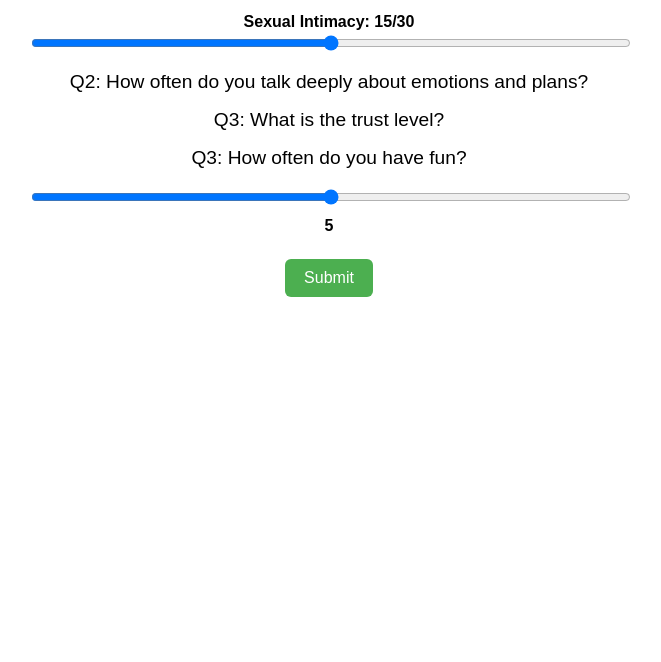
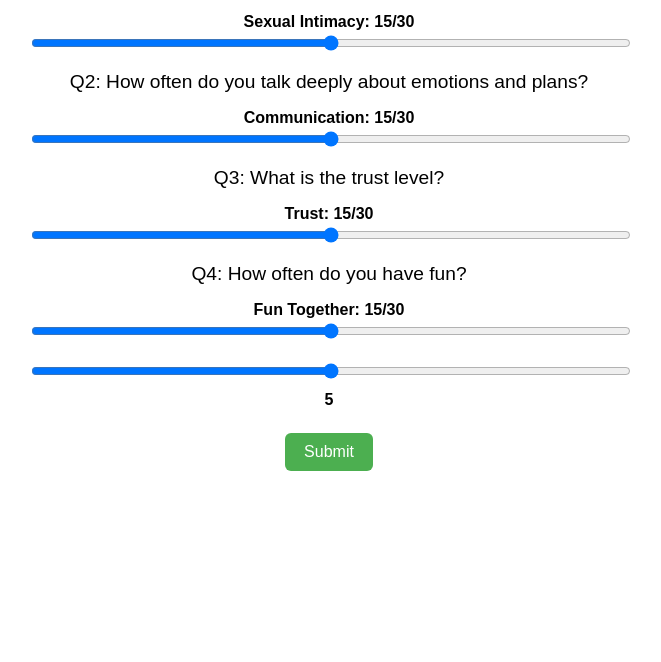
Before and after one commit to Mvhd/family-graph-app, a plain HTML site: page index.html in a window 1280 px wide. Shown: the part 131-793 px from the top of the page, without its empty margins (311-972 px from the left). Drawn offline with nearby package versions, Linux system fonts and the light colour scheme.

Commit message:
Relationship/Family Graph

```diff
--- a/index.html
+++ b/index.html
@@ -86,23 +86,23 @@
     <div class="question" id="question">Q1: How many times do you have sex per week in a month?</div>
 
     <!-- Multi sliders for Q1 -->
-    <div id="multiSliders" style="display:none; margin-bottom:1rem;">
+    <div id="multiSliders" style="display:block; margin-bottom:1rem;">
       <label>Sexual Intimacy: <span id="intimacyVal">15</span>/30</label>
       <input type="range" id="intimacySlider" min="0" max="30" value="15" />
     </div>
-    <div class="question" id="question">Q2: How often do you talk deeply about emotions and plans?</div>
-    <div id="multiSliders2" style="display:none; margin-bottom:1rem;">
+    <div class="question" id="question2">Q2: How often do you talk deeply about emotions and plans?</div>
+    <div id="multiSliders2" style="display:block; margin-bottom:1rem;">
 
         <label>Communication: <span id="communicationVal">15</span>/30</label>
         <input type="range" id="communicationSlider" min="0" max="30" value="15" />
     </div>
-    <div class="question" id="question">Q3: What is the trust level?</div>
-    <div id="multiSliders3" style="display:none; margin-bottom:1rem;">
+    <div class="question" id="question3">Q3: What is the trust level?</div>
+    <div id="multiSliders3" style="display:block; margin-bottom:1rem;">
         <label>Trust: <span id="trustVal">15</span>/30</label>
         <input type="range" id="trustSlider" min="0" max="30" value="15" />
     </div>
-    <div class="question" id="question">Q3: How often do you have fun?</div>
-    <div id="multiSliders4" style="display:none; margin-bottom:1rem;">
+    <div class="question" id="question4">Q4: How often do you have fun?</div>
+    <div id="multiSliders4" style="display:block; margin-bottom:1rem;">
 
         <label>Fun Together: <span id="funVal">15</span>/30</label>
         <input type="range" id="funSlider" min="0" max="30" value="15" />
```
